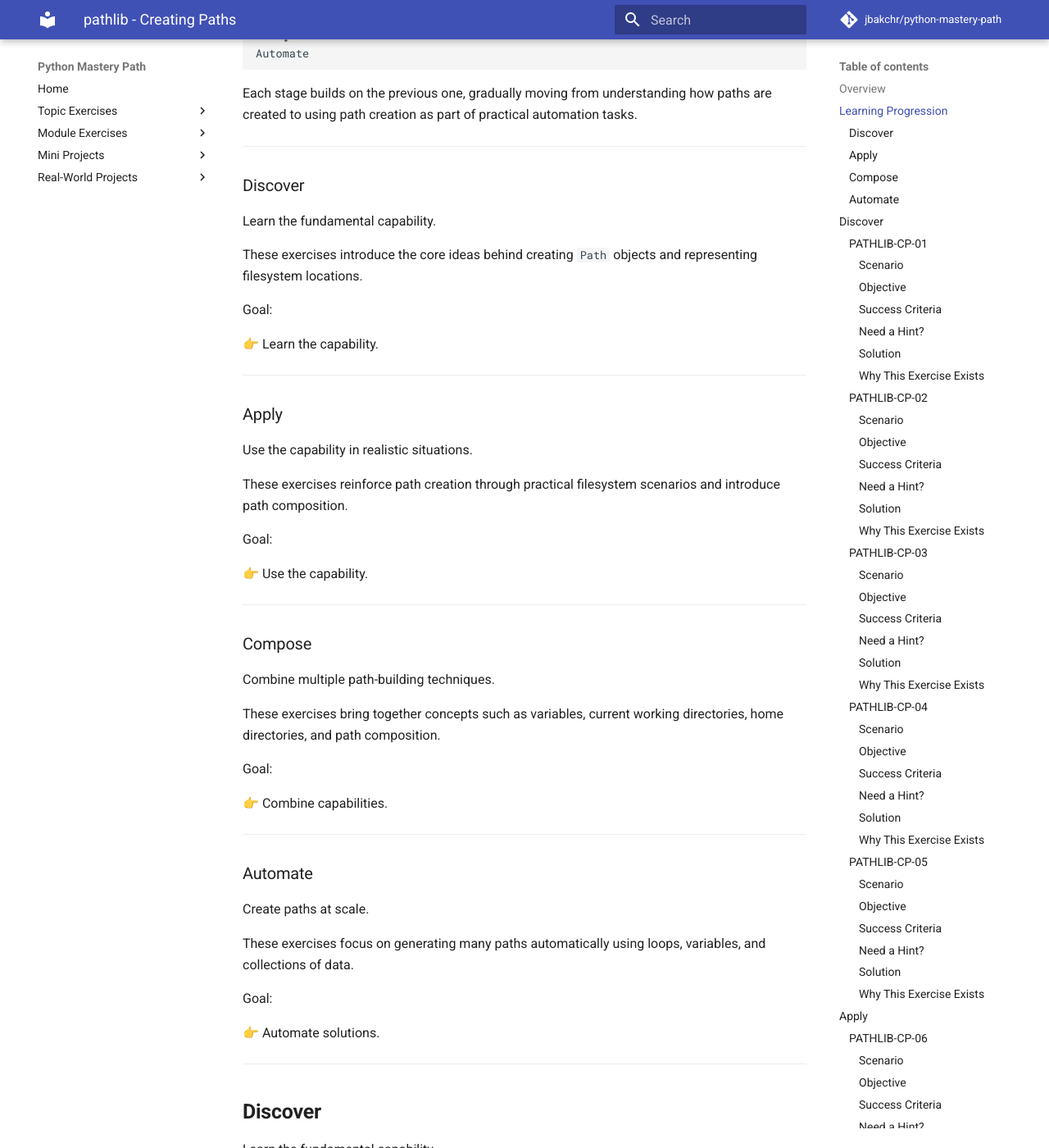
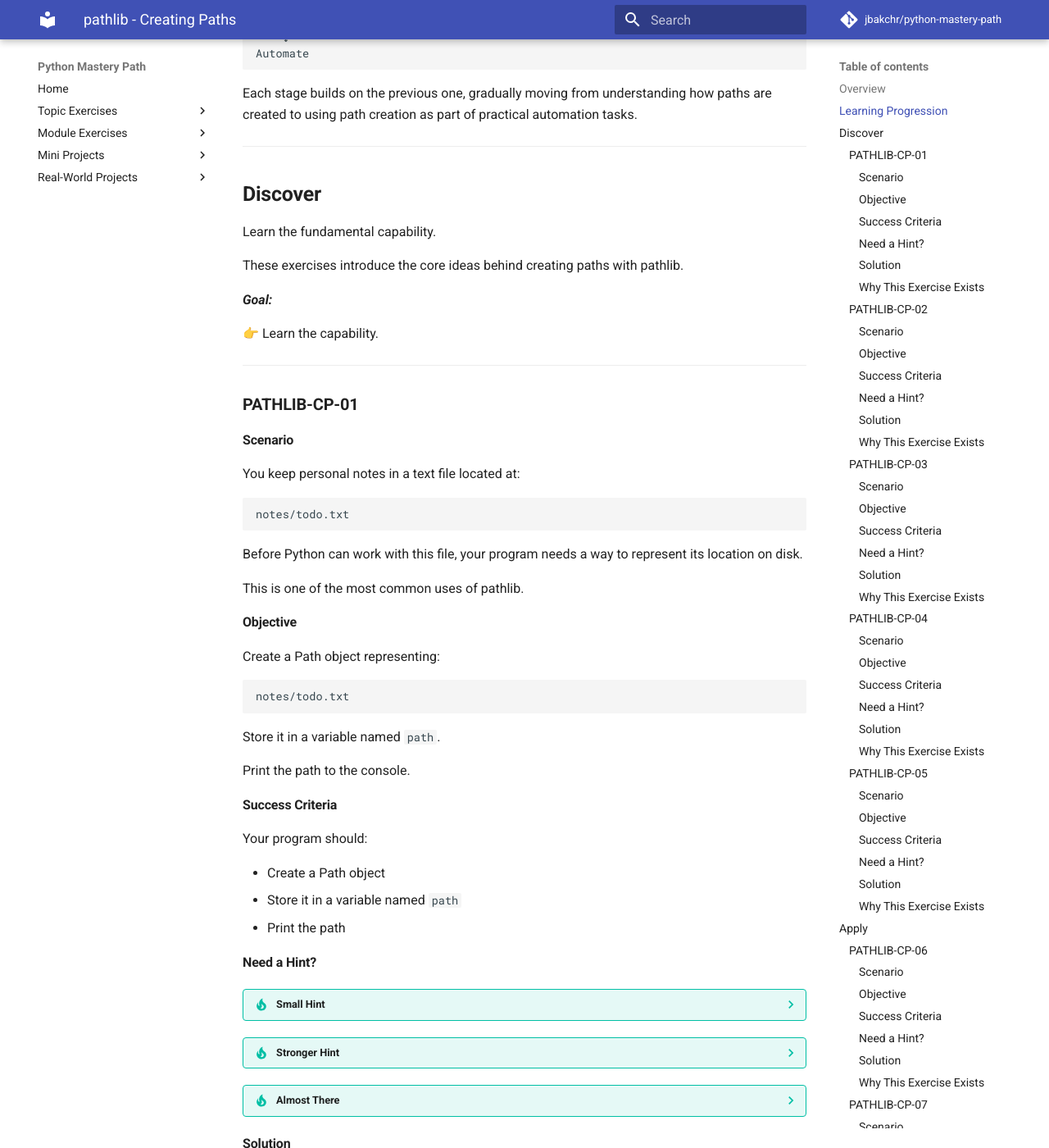
Before and after one commit to jbakchr/python-mastery-path, an MkDocs documentation site: the page built from docs/modules/pathlib/creating-paths.md, in a window 1280 px wide and 1400 px high, scrolled down 986 px. Shown: the whole window at 82% size. Built offline with MkDocs 1.6.1 and Material for MkDocs 9.7.7, drawn with Linux system fonts in a browser that asks for light colours; comment, search, counter and statistics services are not loaded.

Commit message:
docs(pathlib): revamp creating-paths guide with bold headings

```diff
--- a/docs/modules/pathlib/creating-paths.md
+++ b/docs/modules/pathlib/creating-paths.md
@@ -1,6 +1,6 @@
 # pathlib - Creating Paths
 
-## Overview
+## **Overview**
 
 Before Python can work with files and directories, it needs a way to represent their locations.
 
@@ -24,7 +24,7 @@ By completing these exercises, you will learn how to:
 
 ---
 
-## Learning Progression
+## **Learning Progression**
 
 The exercises in this section are organized into four stages:
 
@@ -42,54 +42,6 @@ Each stage builds on the previous one, gradually moving from understanding how p
 
 ---
 
-### Discover
-
-Learn the fundamental capability.
-
-These exercises introduce the core ideas behind creating `Path` objects and representing filesystem locations.
-
-Goal:
-
-👉 Learn the capability.
-
----
-
-### Apply
-
-Use the capability in realistic situations.
-
-These exercises reinforce path creation through practical filesystem scenarios and introduce path composition.
-
-Goal:
-
-👉 Use the capability.
-
----
-
-### Compose
-
-Combine multiple path-building techniques.
-
-These exercises bring together concepts such as variables, current working directories, home directories, and path composition.
-
-Goal:
-
-👉 Combine capabilities.
-
----
-
-### Automate
-
-Create paths at scale.
-
-These exercises focus on generating many paths automatically using loops, variables, and collections of data.
-
-Goal:
-
-👉 Automate solutions.
-
----
-
 ## **Discover**
 
 Learn the fundamental capability.
```
Also changed, not shown: site/modules/pathlib/creating-paths/index.html, site/search/search_index.json.
